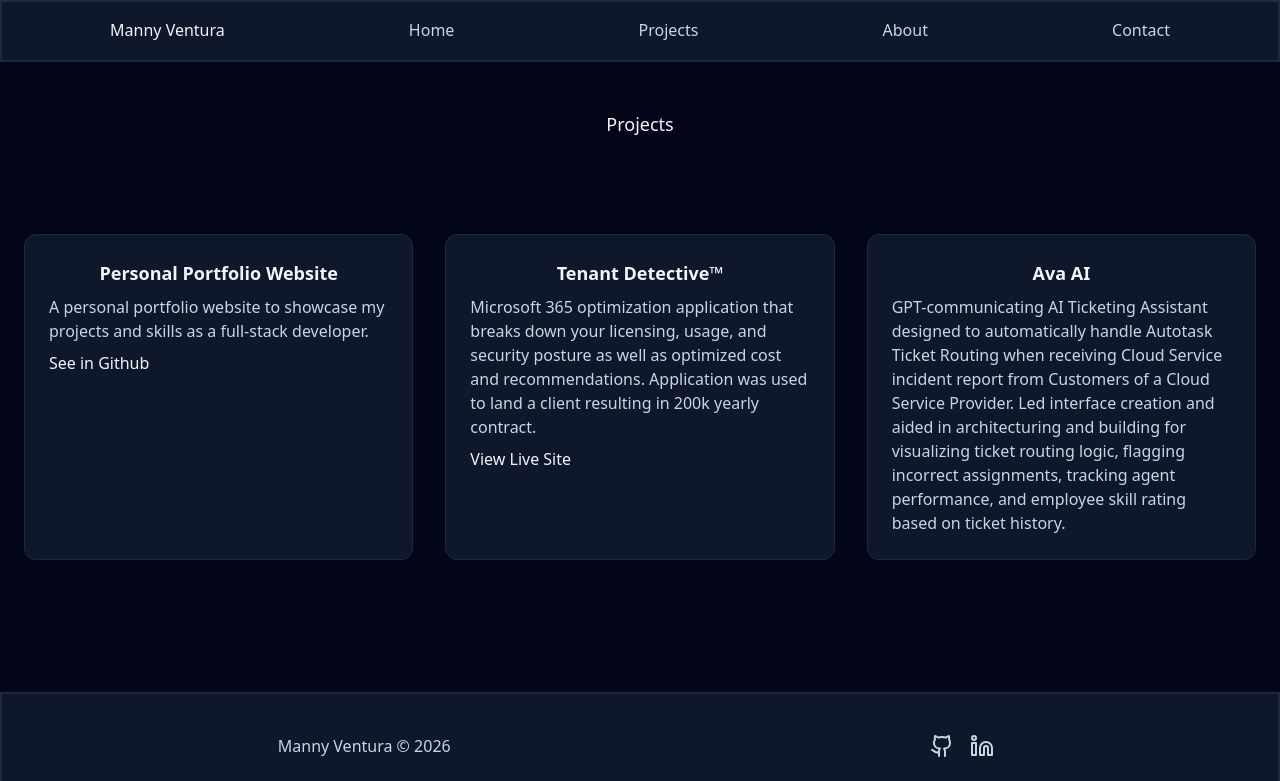
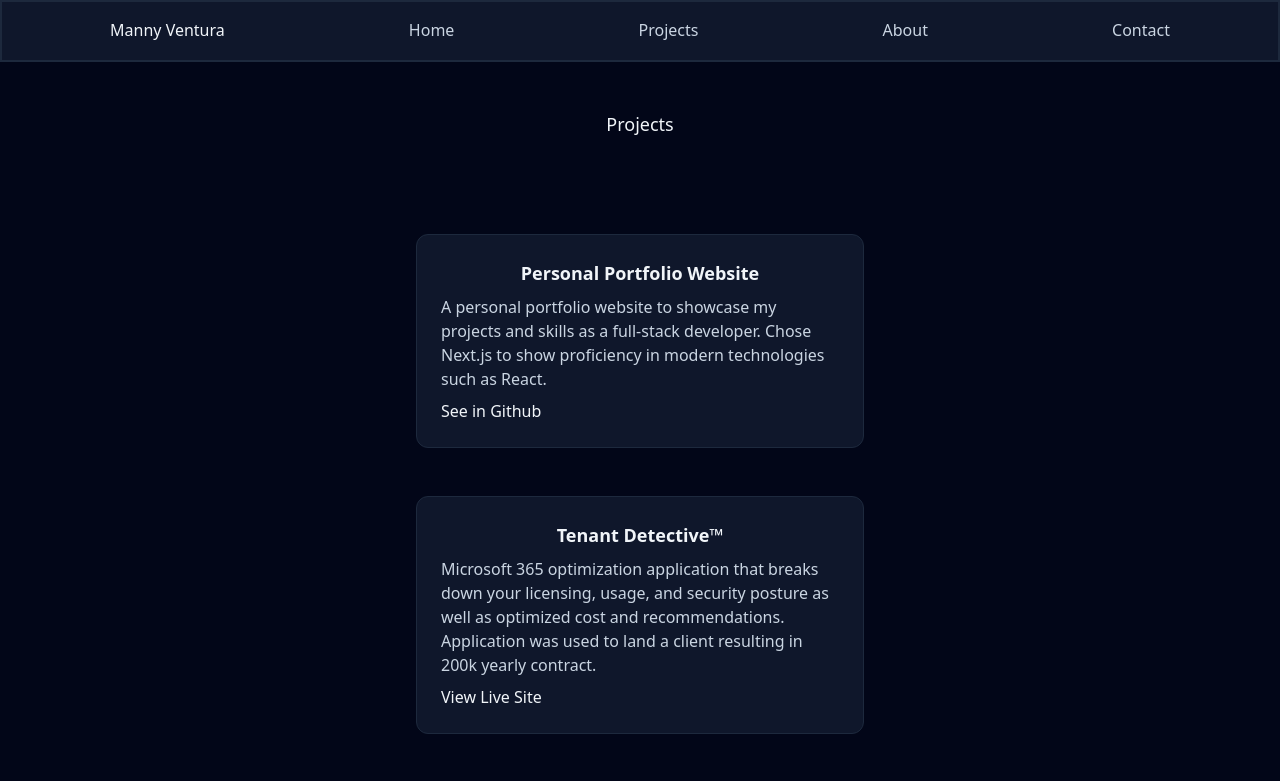
Before and after one commit to Manny-Ventura/my-next-portfolio, a Next.js app: page /projects in a window 1280 px wide. Shown: the top 781 px of the page. Built offline with nearby package versions, Linux system fonts and the light colour scheme.

Commit message:
grid adjustments

```diff
--- a/src/app/page.tsx
+++ b/src/app/page.tsx
@@ -22,7 +22,7 @@ export default function Home() {
 
       <section className="flex flex-col items-center space-y-16">
         <h2 className="text-2xl font-semibold">Featured Projects</h2>
-        <div className="grid grid-cols-1 gap-8 md:grid-cols-2 lg:grid-cols-2">
+        <div className="grid-flow-col">
           {featuredProjects.map((project) => (
             <ProjectCard key={project.slug} project={project} />
           ))}
--- a/src/app/projects/page.tsx
+++ b/src/app/projects/page.tsx
@@ -6,7 +6,7 @@ export default function Page() {
     <>
       <h1 className="text-center text-lg">Projects</h1>
 
-      <section className="grid grid-flow-col grid-rows-1 gap-8 md:grid-cols-2 lg:grid-cols-3">
+      <section className="grid-flow-column grid gap-12">
         {projects.map((project) => (
           <ProjectCard key={project.slug} project={project} />
         ))}
--- a/src/components/ProjectCard.tsx
+++ b/src/components/ProjectCard.tsx
@@ -2,7 +2,7 @@ import type { Project } from '@/data/projects'
 
 export default function ProjectCard({ project }: { project: Project }) {
   return (
-    <article className="space-y-2 rounded-xl border border-[var(--border)] bg-[var(--surface)] p-6">
+    <article className="w-lg space-y-2 rounded-xl border border-[var(--border)] bg-[var(--surface)] p-6 md:w-md">
       <h3 className="text-center text-lg font-semibold">{project.title}</h3>
       <p className="text-[var(--text-secondary)]">{project.description}</p>
       {project.githubUrl && (
--- a/src/data/projects.ts
+++ b/src/data/projects.ts
@@ -15,9 +15,9 @@ export const projects: Project[] = [
     slug: 'portfolio',
     title: 'Personal Portfolio Website',
     description:
-      'A personal portfolio website to showcase my projects and skills as a full-stack developer.',
-    stack: ['Next.js', 'TypeScript', 'Tailwind CSS'],
-    githubUrl: 'https://github.com/yourusername/portfolio',
+      'A personal portfolio website to showcase my projects and skills as a full-stack developer. Chose Next.js to show proficiency in modern technologies such as React.',
+    stack: ['Next.js', 'React', 'TypeScript', 'Tailwind CSS'],
+    githubUrl: 'https://github.com/Manny-Ventura/my-next-portfolios',
   },
 
   {
```
